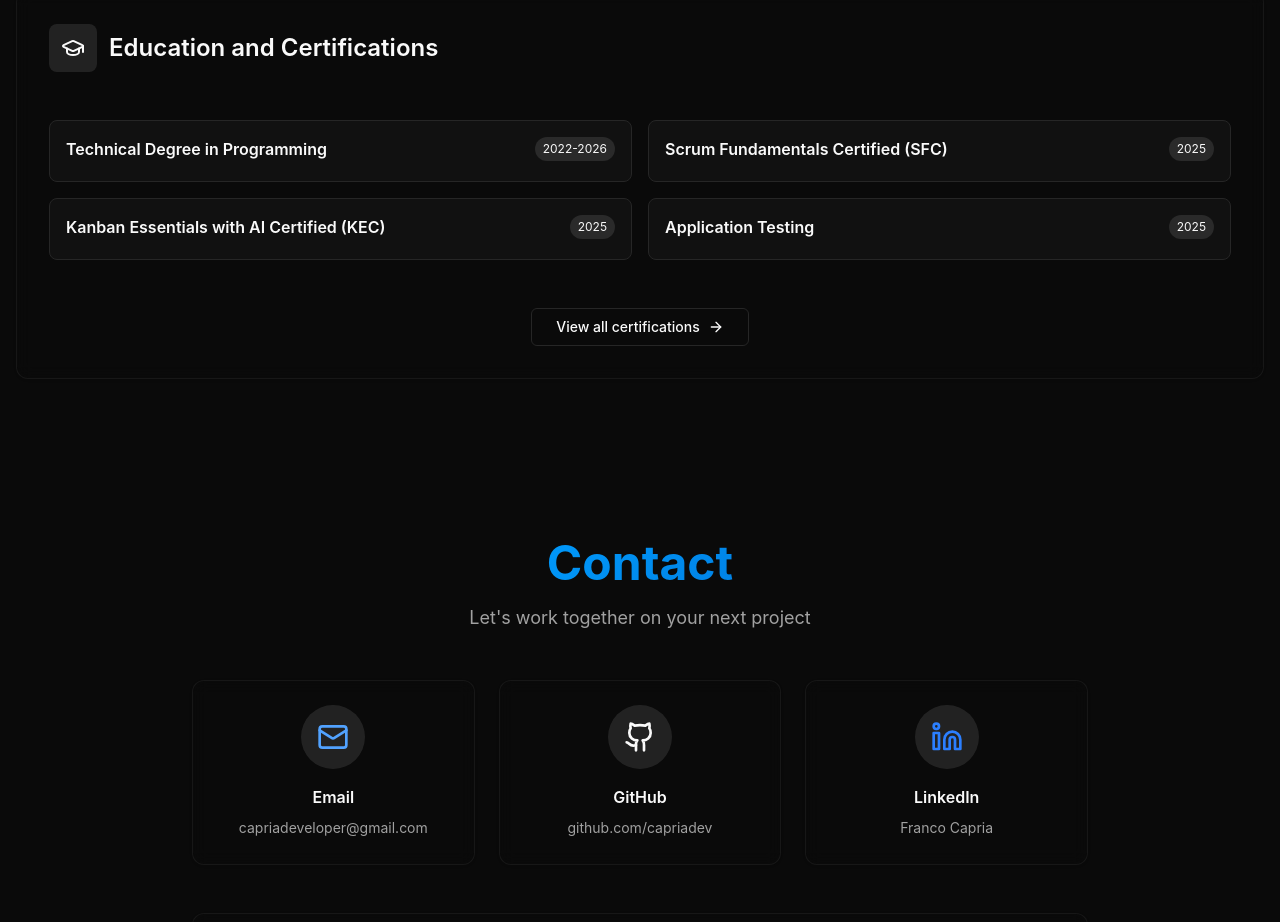
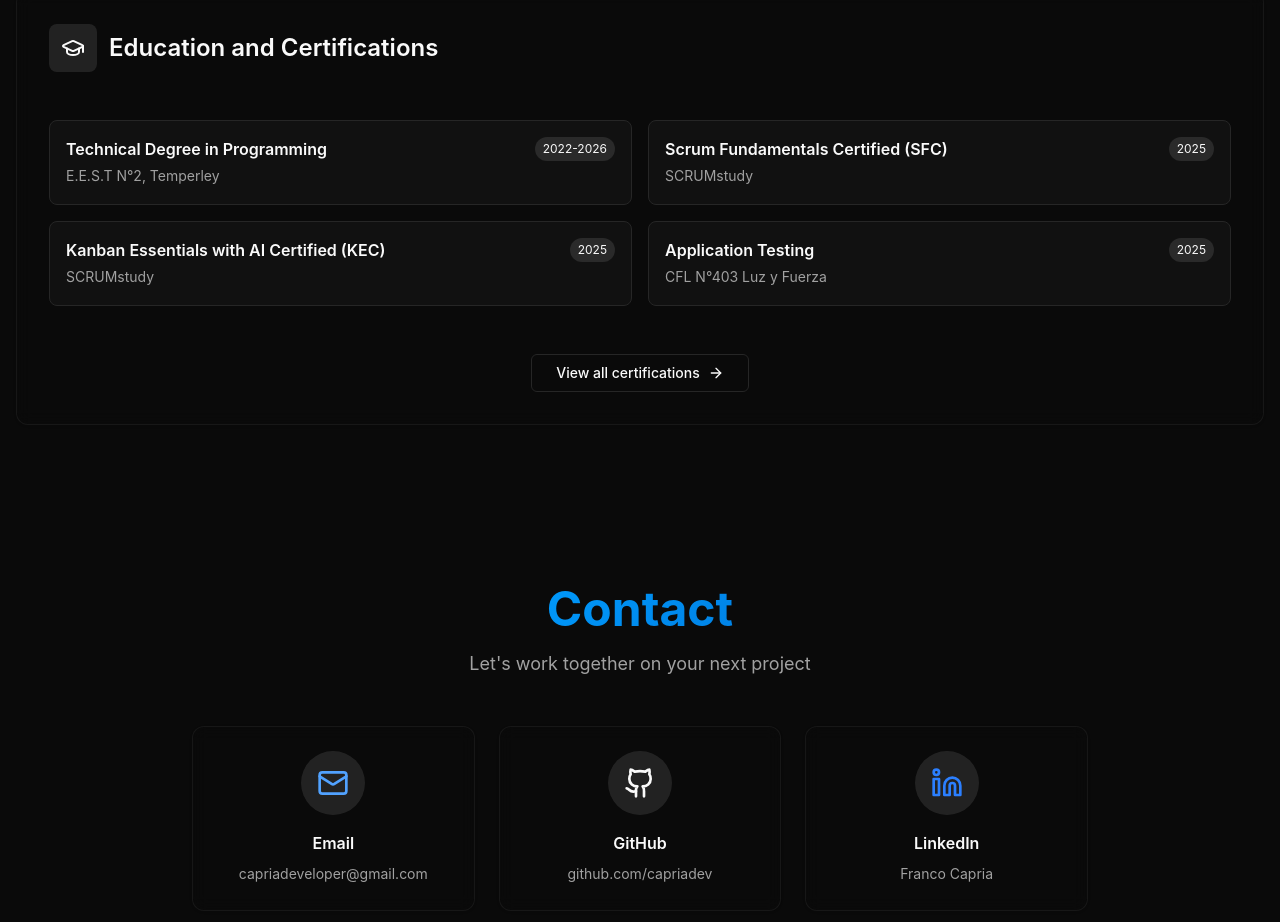
Before and after one commit to capriadev/portfolio, a React (Vite) app: page / in a window 1280 px wide. Shown: the part 4368-5290 px from the top of the page. Built offline with nearby package versions, Linux system fonts and the light colour scheme.

Commit message:
[BOT] - portafolio

```diff
--- a/src/components/about-section.tsx
+++ b/src/components/about-section.tsx
@@ -84,7 +84,6 @@
             <div className="grid gap-4 md:grid-cols-2">
               {featuredEducation.map((item, index) => {
                 const title = locale === "es" ? item.title : item.titleEn
-                const institution = locale === "es" ? item.institution : item.institutionEn
                 return (
                   <motion.div
                     key={item.id}
@@ -98,7 +97,7 @@
                       <h4 className="font-semibold">{title}</h4>
                       <span className="rounded-full bg-primary/10 px-2 py-1 text-xs text-primary">{item.year}</span>
                     </div>
-                    <p className="text-sm text-muted-foreground">{institution}</p>
+                    <p className="text-sm text-muted-foreground">{item.institution}</p>
                   </motion.div>
                 )
               })}
```
